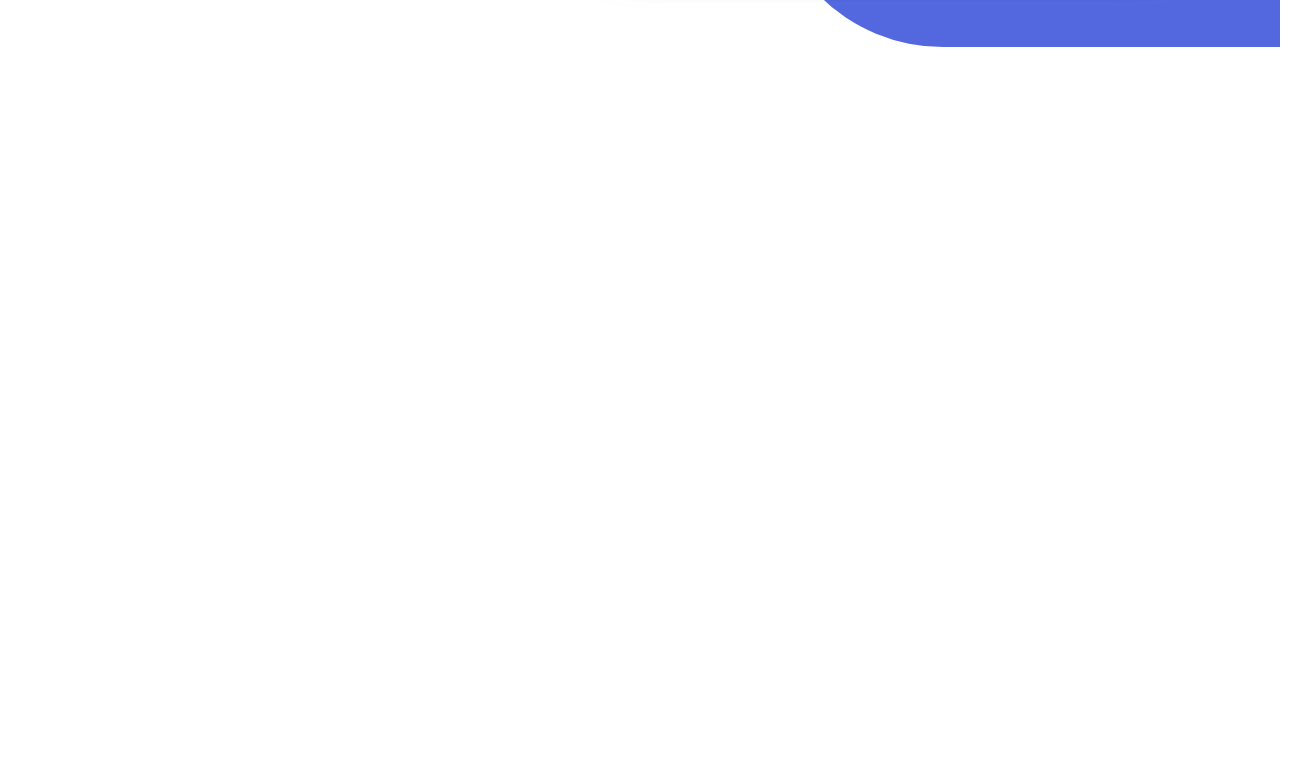
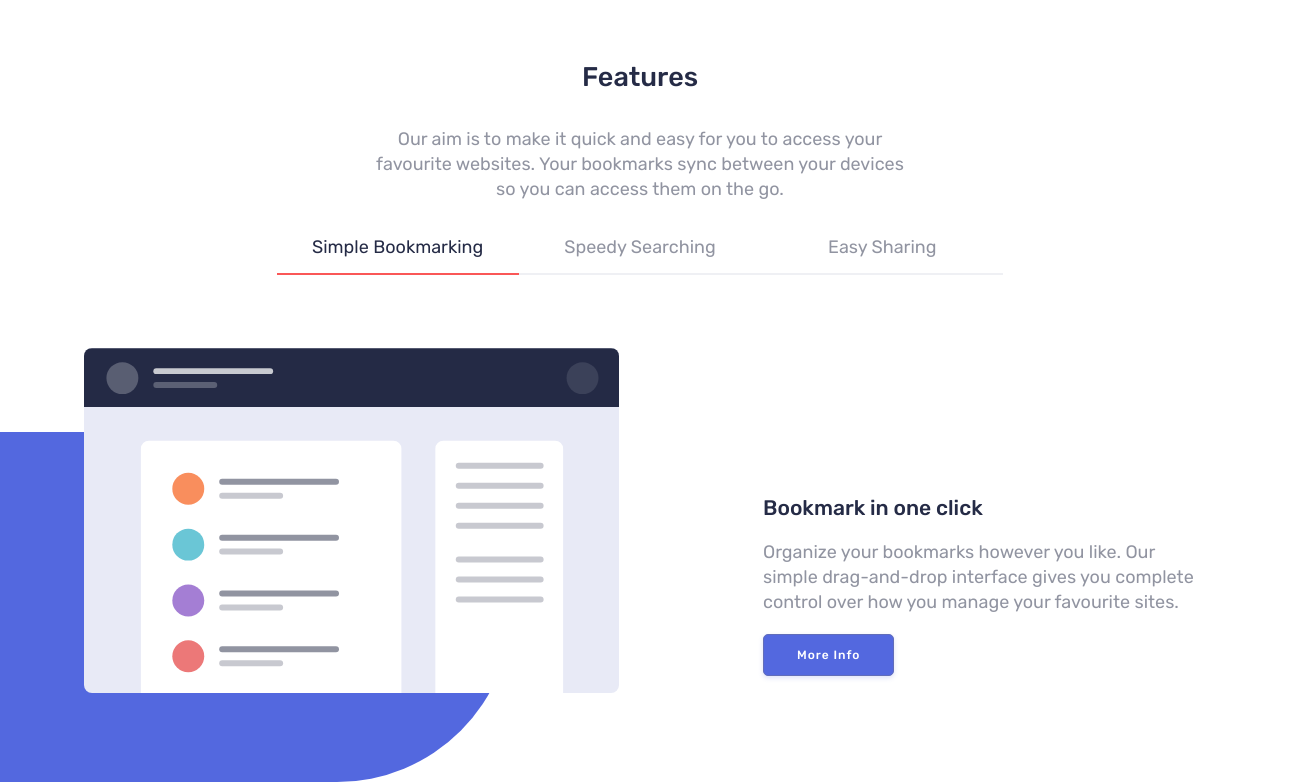
Before and after one commit to isy-creates/fe-bookmark-landingpage, a website built with webpack: page src/index.html in a window 1280 px wide. Shown: the part 597-1379 px from the top of the page, 1304 px wide, since content can reach past the window. Before the commit the page ends 800 px from the top, so only its background shows below. Built offline with nearby package versions, Linux system fonts and the light colour scheme.

Commit message:
Features section

```diff
--- a/src/index.html
+++ b/src/index.html
@@ -34,7 +34,7 @@
   </div>
   </header>
   <main>
-    <section class="hero background-shape">
+    <section class="hero background-shape background-shape--is-right">
         <div class="container flex flex--fd-col-lg flex--jc-sb flex--ai-c">
           <div class=" flex--order-2-large">
             <img src="/images/illustration-hero.svg" alt="Bookmark" class="hero__image">
@@ -52,25 +52,52 @@
     </section>
   </main>
 
+  <section class="features has--large-top-space">
+    <div class="container">
+      <article class="is--centered is--intro-text">
+        <h2 class="headline headline__h2">Features</h2>
+        <p>Our aim is to make it quick and easy for you to access your favourite websites.
+          Your bookmarks sync between your devices so you can access them on the go.</p>
+      </article>
+    </div>
+      <article class="tab">
+        <div class="background-shape background-shape--is-left">
+          <div class="container">
+            <ul class="tab__links is--centered flex flex--fd-col-sm">
+              <li id="magic-line" style="width: 33.33%; left: 0;"></li>
+              <li class="tab__link tab__link--is-active"><a href="#box-one" class="is--active">Simple Bookmarking</a></li>
+              <li class="tab__link"><a href="#box-one">Speedy Searching</a></li>
+              <li class="tab__link"><a href="#box-one">Easy Sharing</a></li>
+            </ul>
+            <div class="tab__content flex flex--fd-col-lg flex--jc-sb flex--ai-c">
+              <img src="/images/illustration-features-tab-1.svg" alt="Simple Bookmarking" class="tab__image">
+              <article class="tab__text">
+                <h3 class="headline headline__h3">Bookmark in one click</h3>
+                <p>Organize your bookmarks however you like. Our simple drag-and-drop interface
+                  gives you complete control over how you manage your favourite sites.</p>
+                  <a href="#" class="button button--is-blue button--is-small">More Info</a>
+              </article>
+            </div>
+
+          </div>
+
+          <!-- <article class="tab__text"></article>
+          <article class="tab__text"></article> -->
+        </div>
+      </article>
+    </div>
+
+  </section>
+
   <!-- Features
 
-
-
-  Features
-
-  Our aim is to make it quick and easy for you to access your favourite websites.
-  Your bookmarks sync between your devices so you can access them on the go.
-
-  Simple Bookmarking
-  Speedy Searching
-  Easy Sharing
 
   Bookmark in one click
 
   Organize your bookmarks however you like. Our simple drag-and-drop interface
   gives you complete control over how you manage your favourite sites.
 
-  More Info
+
 
   Intelligent search
 
--- a/src/scss/base/_global.scss
+++ b/src/scss/base/_global.scss
@@ -27,7 +27,11 @@ img {
 }
 
 .container{
-  max-width: rem(1212);
+  max-width: rem(1112);
   margin: 0 auto;
   padding:rem(32) rem(25);
+
+  @include respond-to('large') {
+    padding: 0;
+  }
 }
--- a/src/scss/base/_typography.scss
+++ b/src/scss/base/_typography.scss
@@ -10,6 +10,10 @@
     line-height: 1.2;
     margin-bottom: rem(18);
   }
+
+  &__h2 {
+    margin-bottom: rem(30);
+  }
 }
 
 .is--centered {
@@ -21,3 +25,8 @@
     }
   }
 }
+
+.is--intro-text {
+  max-width: rem(539);
+  margin: 0 auto;
+}
--- a/src/scss/components/_background-shape.scss
+++ b/src/scss/components/_background-shape.scss
@@ -7,10 +7,7 @@
     height: 50vw;
     width: 40%;
     background-color: $blue;
-    border-radius: 350px 0 0 350px;
     position: absolute;
-    right: 0;
-    top: 15%;
     z-index: -1;
 
     @include respond-to('small') {
@@ -23,4 +20,29 @@
     }
   }
 
+  &--is-right {
+    &::before {
+      right: 0;
+      border-radius: 350px 0 0 350px;
+      top: 15%;
+
+      @include respond-to('large') {
+        top:auto;
+        bottom:0;
+      }
+    }
+  }
+
+  &--is-left {
+    &::before {
+      left: 0;
+      border-radius: 0 350px 350px 0;
+      bottom: 28%;
+
+      @include respond-to('large') {
+        bottom:0;
+      }
+    }
+  }
+
 }
--- a/src/scss/components/_hero.scss
+++ b/src/scss/components/_hero.scss
@@ -12,6 +12,13 @@
     margin-bottom: rem(32);
   }
 
+  &__image {
+    @include respond-to('large') {
+      position: relative;
+      right: -108px;
+    }
+  }
+
   &__cta {
     > .button {
       &:not(:last-of-type) {
--- /dev/null
+++ b/src/scss/components/_tabs.scss
@@ -0,0 +1,103 @@
+.tab {
+
+  &__links {
+    position: relative;
+    max-width: rem(727);
+    border: 2px solid $line-color;
+    border-bottom: 0;
+    margin: 0 auto;
+    margin-bottom: rem(73);
+    list-style-type: none;
+    padding: 0;
+
+    @include respond-to('small') {
+      border:none;
+    }
+  }
+
+  &__link {
+
+    border-bottom: 2px solid $line-color;
+
+    @include respond-to('small') {
+      width: 33.33%;
+    }
+
+    > a {
+      color: $light;
+      display: inline-block;
+      padding: rem(14) rem(0) rem(13) rem(0);
+      position: relative;
+
+      @include respond-to('small') {
+        width: 100%;
+      }
+
+      &::after {
+        content:'';
+        height: rem(2);
+        width: 100%;
+        position: absolute;
+        left: 0;
+        bottom: 0;
+        display: inline-block;
+        border-bottom: 2px solid $red;
+        transition: transform .3s ease-in-out;
+        transform: scaleX(0);
+
+        @include respond-to('large') {
+          content:none;
+        }
+      }
+
+      &.is--active {
+        color: $dark;
+        &::after {
+          transform: scaleX(1);
+        }
+      }
+
+      &:hover {
+        color: $dark;
+
+        &::after {
+          transform: scaleX(1);
+        }
+      }
+    }
+  }
+
+  &__content {
+
+  }
+
+  &__image {
+    max-width: rem(535);
+    padding-bottom: rem(30);
+
+    @include respond-to('large') {
+      padding-bottom: rem(89);
+    }
+  }
+
+  &__text {
+    padding-top: rem(39);
+    max-width: rem(433);
+  }
+
+}
+
+
+
+//moveable magic line only on desktop
+#magic-line {
+  display: none;
+
+  @include respond-to('large') {
+    display: block;
+    position: absolute;
+    bottom: 0;
+    height: 2px;
+    background-color: $red;
+  }
+}
--- /dev/null
+++ b/src/scss/layout/_header.scss
@@ -0,0 +1,7 @@
+.header {
+  padding: rem(35) rem(70);
+
+  @include respond-to('large') {
+    padding: rem(48) rem(108);
+  }
+}
--- a/src/scss/main.scss
+++ b/src/scss/main.scss
@@ -4,6 +4,7 @@
 @import "utils/mixins/rem";
 @import "utils/flex";
 @import "utils/hide-show";
+@import "utils/spacing";
 
 
 @import "base/typography";
@@ -15,3 +16,6 @@
 @import "components/buttons";
 @import "components/hero";
 @import "components/background-shape";
+@import "components/tabs";
+
+@import "layout/header";
--- a/src/scss/utils/_flex.scss
+++ b/src/scss/utils/_flex.scss
@@ -13,6 +13,14 @@
     flex-direction: column;
 
     @include respond-to('medium') {
+      flex-direction: row;
+    }
+  }
+
+  &--fd-col-sm {
+    flex-direction: column;
+
+    @include respond-to('small') {
       flex-direction: row;
     }
   }
--- /dev/null
+++ b/src/scss/utils/_spacing.scss
@@ -0,0 +1,6 @@
+.has--large-top-space {
+  margin-top: rem(94);
+  @include respond-to('large') {
+    margin-top: rem(62);
+  }
+}
--- a/src/scss/utils/_variables.scss
+++ b/src/scss/utils/_variables.scss
@@ -6,3 +6,6 @@ $red: hsl(0, 94%, 66%);
 //NEUTRALS
 $light: hsl(229, 8%, 60%);
 $dark: hsl(229, 31%, 21%);
+
+//UI
+$line-color: #EFF0F4;
```
Also changed, not shown: README.md.
